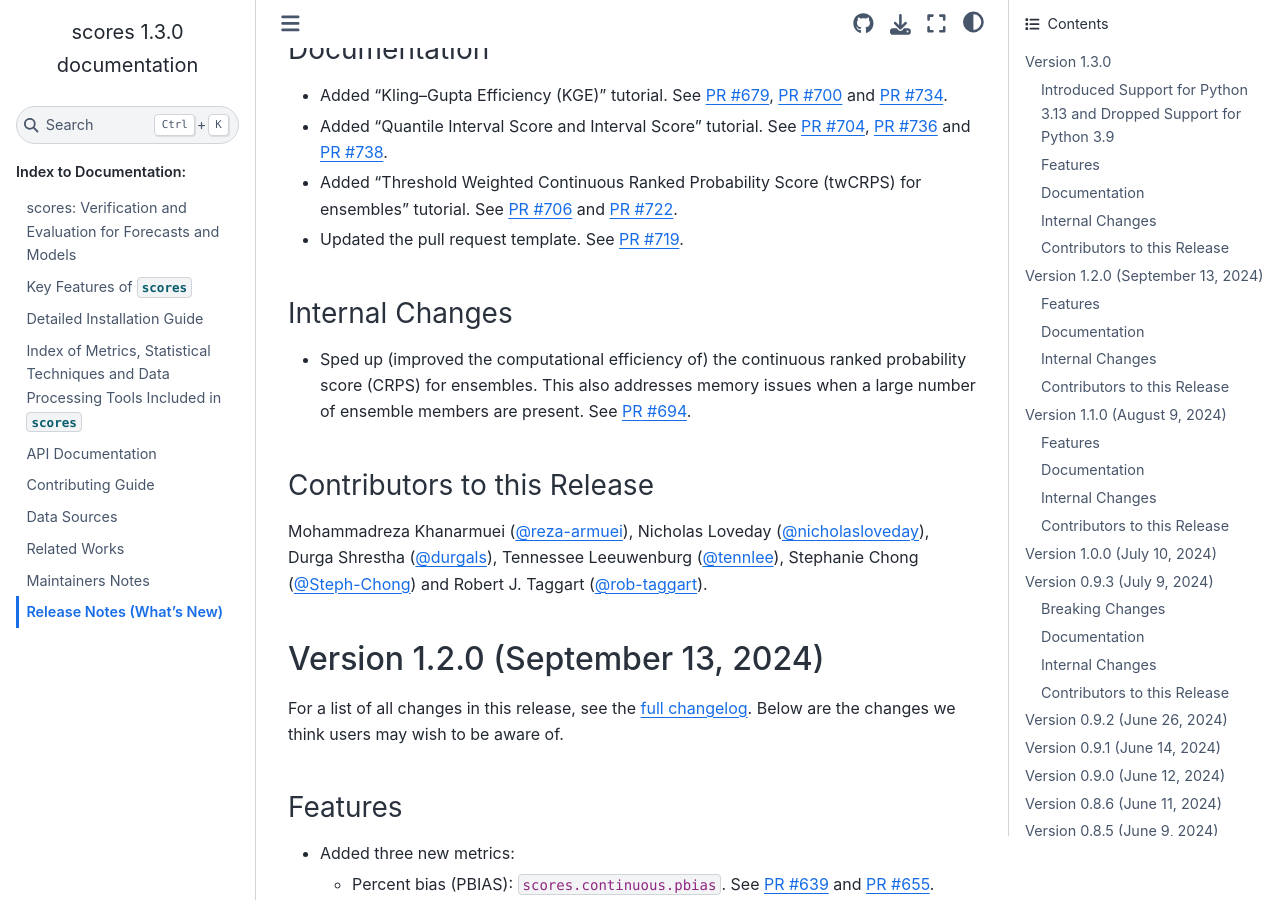
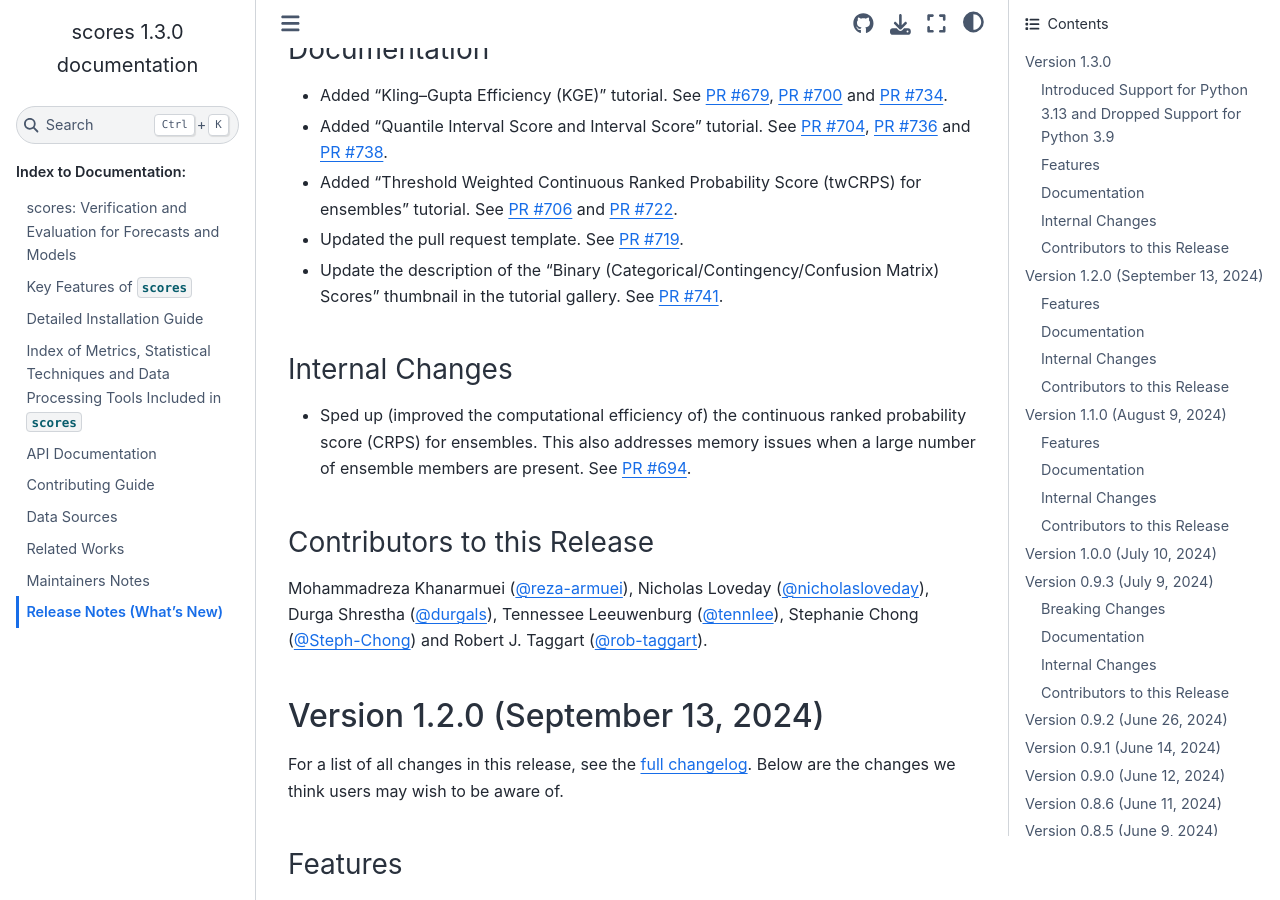
Before and after one commit to nci/scores, a Sphinx documentation site: the page built from docs/release_notes.md, in a window 1280 px wide and 900 px high, scrolled down 1193 px. Built offline with Sphinx 7.4.7 and the Sphinx Book theme 1.1.4, drawn with Linux system fonts in a browser that asks for light colours; pages that are not in the unit, such as notebooks, are missing from menus.

Commit message:
Add PR #741 to release notes

```diff
--- a/docs/release_notes.md
+++ b/docs/release_notes.md
@@ -28,6 +28,7 @@ For a list of all changes in this release, see the [full changelog](https://gith
 - Added "Quantile Interval Score and Interval Score" tutorial. See [PR #704](https://github.com/nci/scores/pull/704), [PR #736](https://github.com/nci/scores/pull/736) and [PR #738](https://github.com/nci/scores/pull/738).
 - Added "Threshold Weighted Continuous Ranked Probability Score (twCRPS) for ensembles" tutorial. See [PR #706](https://github.com/nci/scores/pull/706) and [PR #722](https://github.com/nci/scores/pull/722).
 - Updated the pull request template. See [PR #719](https://github.com/nci/scores/pull/719).
+- Update the description of the "Binary (Categorical/Contingency/Confusion Matrix) Scores" thumbnail in the tutorial gallery. See [PR #741](https://github.com/nci/scores/pull/741).
 
 ### Internal Changes
 
```
